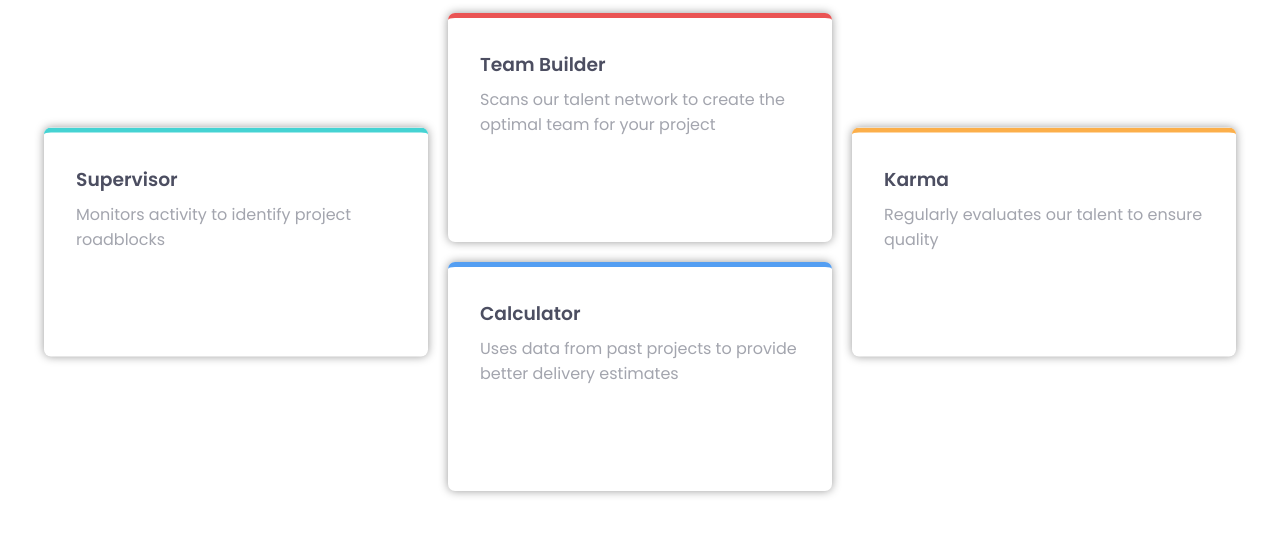
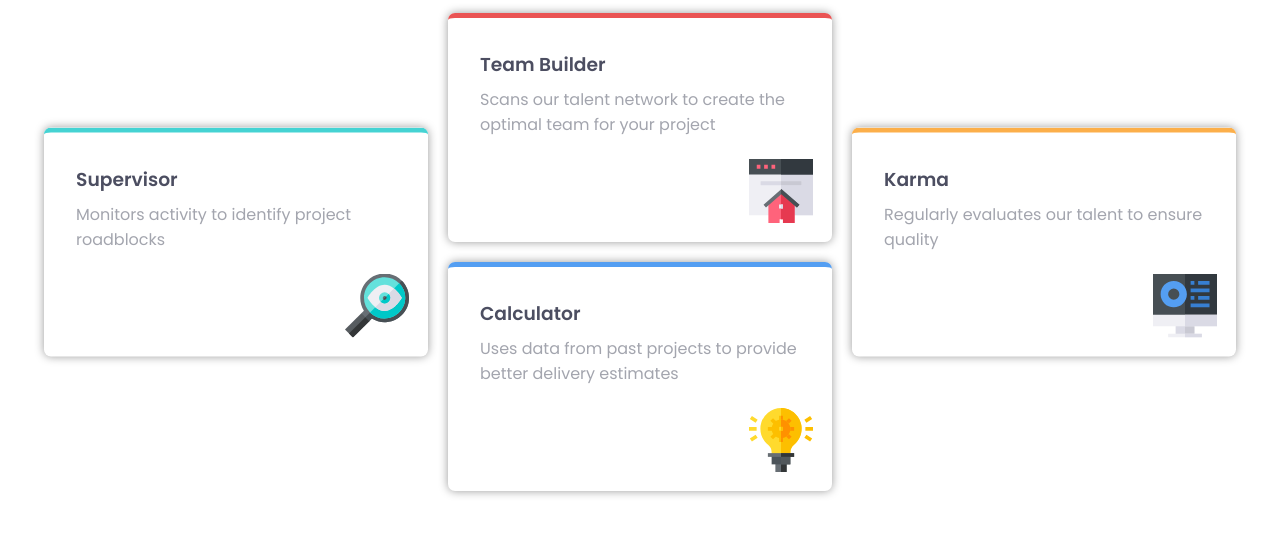
Before and after one commit to adriantech-beep/four-card-feature-section, a plain HTML site: page index.html in a window 1280 px wide. Shown: the part 161-696 px from the top of the page. Drawn offline with Linux system fonts and the light colour scheme; the site is published under a folder, as on GitHub Pages, so addresses that start at the root find nothing.

Commit message:
updated index.html

```diff
--- a/index.html
+++ b/index.html
@@ -6,7 +6,7 @@
     <meta http-equiv="X-UA-Compatible" content="ie=edge" />
     <link
       rel="shortcut icon"
-      href="/images/favicon-32x32.png"
+      href="images/favicon-32x32.png"
       type="image/x-icon"
     />
     <link rel="preconnect" href="https://fonts.googleapis.com" />
@@ -36,7 +36,7 @@
             <div class="boxes box-one">
               <h3>Supervisor</h3>
               <p>Monitors activity to identify project roadblocks</p>
-              <img src="/images/icon-supervisor.svg" alt="" />
+              <img src="images/icon-supervisor.svg" alt="" />
             </div>
             <div class="boxes box-two">
               <h3>Team Builder</h3>
@@ -44,12 +44,12 @@
                 Scans our talent network to create the optimal team for your
                 project
               </p>
-              <img src="/images/icon-team-builder.svg" alt="" />
+              <img src="images/icon-team-builder.svg" alt="" />
             </div>
             <div class="boxes box-three">
               <h3>Karma</h3>
               <p>Regularly evaluates our talent to ensure quality</p>
-              <img src="/images/icon-calculator.svg" alt="" />
+              <img src="images/icon-calculator.svg" alt="" />
             </div>
             <div class="boxes box-four">
               <h3>Calculator</h3>
@@ -57,7 +57,7 @@
                 Uses data from past projects to provide better delivery
                 estimates
               </p>
-              <img src="/images/icon-karma.svg" alt="" />
+              <img src="images/icon-karma.svg" alt="" />
             </div>
           </div>
         </main>
```
